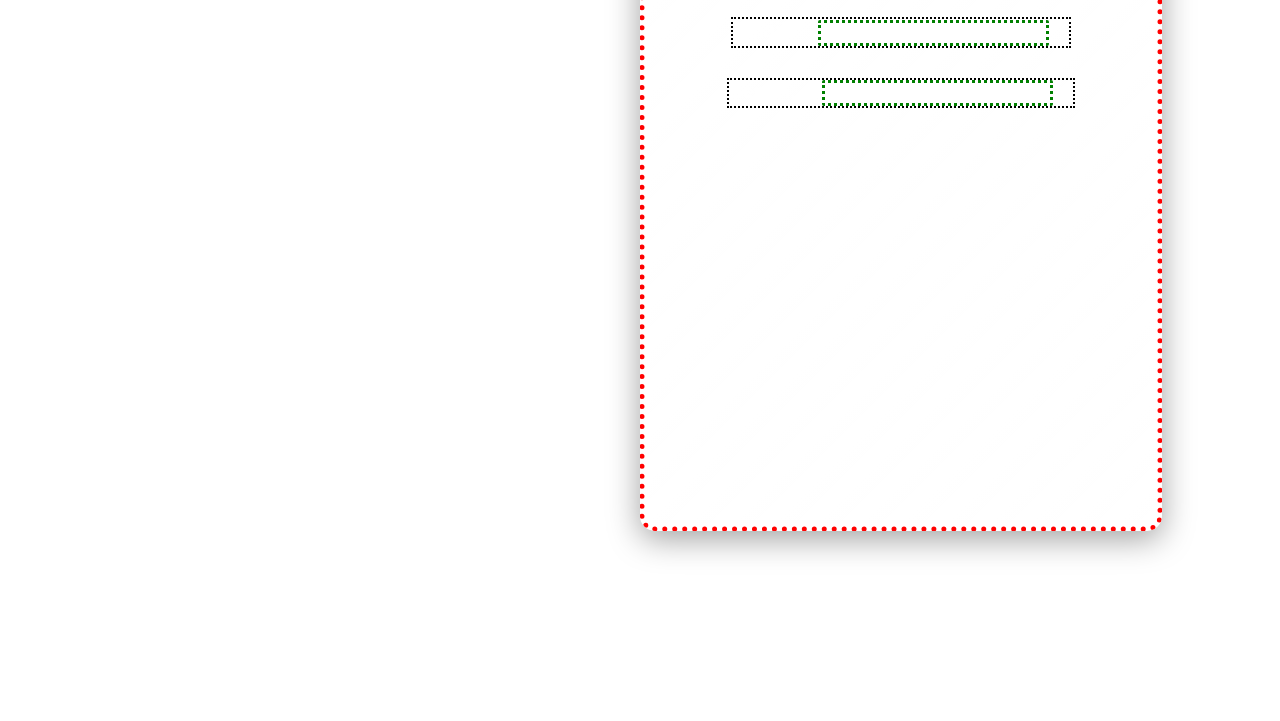
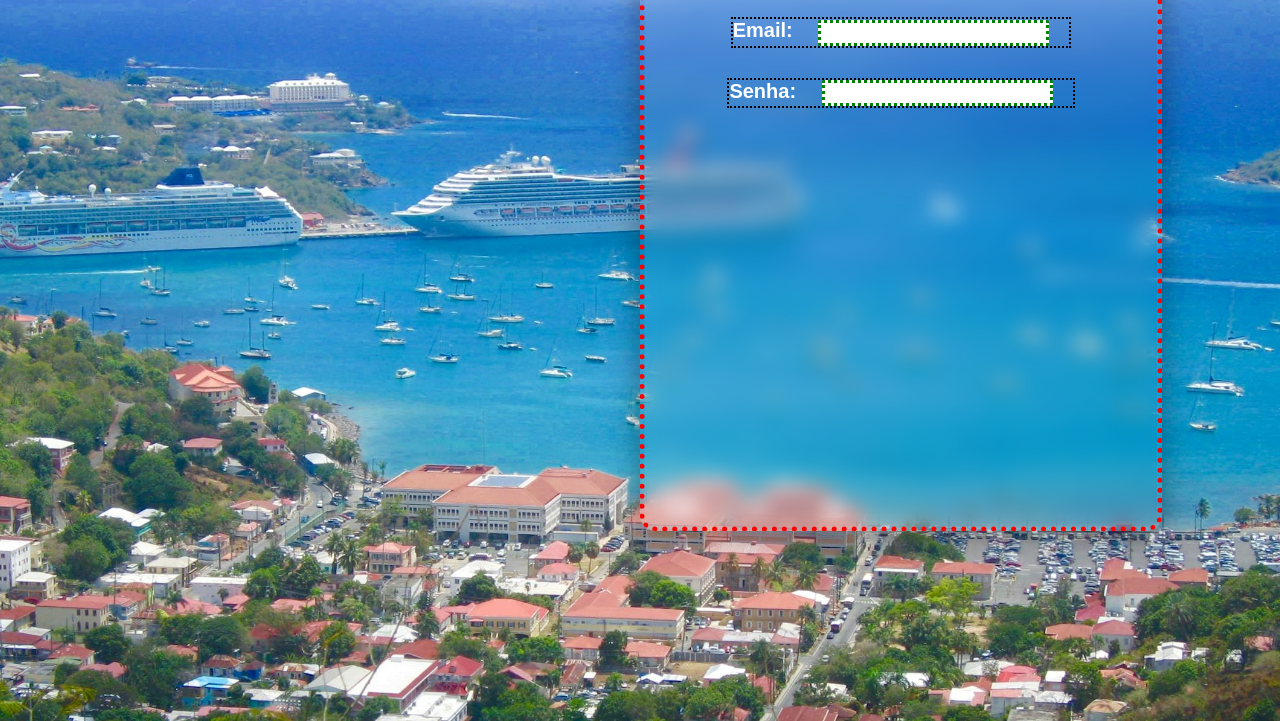
Before and after one commit to JSantosMoraes/Navantis, a plain HTML site: page index.html in a window 1280 px wide. Shown: the part 159-880 px from the top of the page. Drawn offline with Linux system fonts and the light colour scheme; the site is published under a folder, as on GitHub Pages, so addresses that start at the root find nothing.

Commit message:
Correção

```diff
--- a/estilos/style-login.css
+++ b/estilos/style-login.css
@@ -7,7 +7,7 @@
 
 body {
     height: 100vh;
-    background-image: url('/midia/navio.jpeg');
+    background-image: url('../midia/navio.jpeg');
     background-size: cover;
     background-position: center bottom;
     background-repeat: no-repeat;
```
